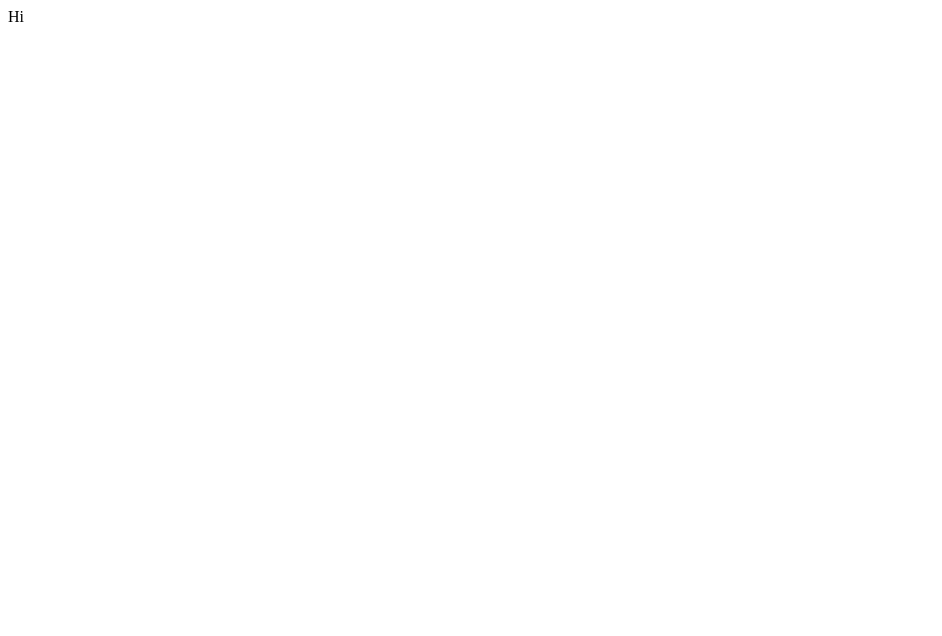
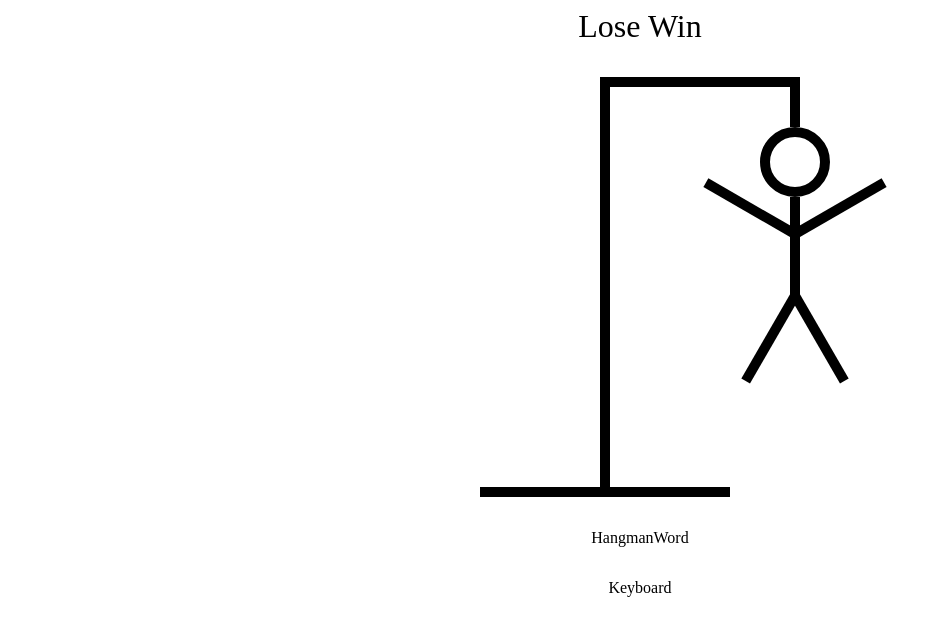
Before and after one commit to cmthecoder/hangman, a React (Vite) app: page / in a window 1280 px wide. Shown: the top 636 px of the page, without its empty margins (0-942 px from the left). Built offline with nearby package versions, Linux system fonts and the light colour scheme.

Commit message:
create the hangman figure

```diff
--- a/src/App.tsx
+++ b/src/App.tsx
@@ -1,5 +1,8 @@
 import { useState } from "react"
 import words from './wordList.json'
+import HangmanDrawing from "./components/HangmanDrawing"
+import HangmanWord from "./components/HangmanWord"
+import Keyboard from "./components/Keyboard"
 
 
 function App() {
@@ -12,7 +15,22 @@ function App() {
   console.log(wordToGuess)
 
   return (
-    <div>Hi</div>
+    <div style={{
+      maxWidth: '800px',
+      display: 'flex',
+      flexDirection: 'column',
+      gap: '2rem',
+      margin: '0 auto',
+      alignItems: 'center'
+    }}>
+      <div style={{
+        fontSize:'2rem',
+        textAlign:'center'
+      }}>Lose Win</div>
+      <HangmanDrawing />
+      <HangmanWord />
+      <Keyboard />
+    </div>
   )
 }
 
--- /dev/null
+++ b/src/components/HangmanDrawing.tsx
@@ -0,0 +1,96 @@
+const HEAD = (
+  <div style={{
+    width: '50px',
+    height: '50px',
+    borderRadius: '100%',
+    border: '10px solid black',
+    position: 'absolute',
+    top: '50px',
+    right: '-30px'
+  }}/>
+)
+
+const BODY = (
+  <div style={{
+    width: '10px',
+    height: '100px',
+    background: 'black',
+    position: 'absolute',
+    top: '120px',
+    right: '0'
+  }}/>
+)
+
+const RIGHT_ARM = (
+  <div style={{
+    width: '100px',
+    height: '10px',
+    position: 'absolute',
+    background: 'black',
+    top: '150px',
+    right: '-100px',
+    rotate: '-30deg',
+    transformOrigin: 'left bottom'
+  }}/>
+)
+const LEFT_ARM = (
+  <div style={{
+    width: '100px',
+    height: '10px',
+    position: 'absolute',
+    background: 'black',
+    top: '150px',
+    right: '10px',
+    rotate: '30deg',
+    transformOrigin: 'right bottom'
+  }}/>
+)
+
+const RIGHT_LEG = (
+  <div
+    style={{
+      width: "100px",
+      height: "10px",
+      background: "black",
+      position: "absolute",
+      top: "210px",
+      right: "-90px",
+      rotate: "60deg",
+      transformOrigin: "left bottom",
+    }}
+  />
+)
+
+const LEFT_LEG = (
+  <div
+    style={{
+      width: "100px",
+      height: "10px",
+      background: "black",
+      position: "absolute",
+      top: "210px",
+      right: 0,
+      rotate: "-60deg",
+      transformOrigin: "right bottom",
+    }}
+  />
+)
+
+const HangmanDrawing = () => {
+  return (
+    <div style={{ position: 'relative'}}>
+      {HEAD}
+      {BODY}
+      {RIGHT_ARM}
+      {LEFT_ARM}
+      {RIGHT_LEG}
+      {LEFT_LEG}
+      <div style={{height: '50px', width: '10px', background: 'black', top: '0px', position:'absolute', right: '0px'}}/>
+      <div style={{height: '10px', width: '200px', background: 'black', marginLeft: '120px'}}/>
+      <div style={{height: '400px', width: '10px', background: 'black', marginLeft: '120px'}}/>
+      <div style={{height: '10px', width: '250px', background: 'black'}}/>
+    </div>
+  )
+}
+
+export default HangmanDrawing
--- /dev/null
+++ b/src/components/HangmanWord.tsx
@@ -0,0 +1,9 @@
+import React from 'react'
+
+const HangmanWord = () => {
+  return (
+    <div>HangmanWord</div>
+  )
+}
+
+export default HangmanWord
--- /dev/null
+++ b/src/components/Keyboard.tsx
@@ -0,0 +1,9 @@
+import React from 'react'
+
+const Keyboard = () => {
+  return (
+    <div>Keyboard</div>
+  )
+}
+
+export default Keyboard
```
